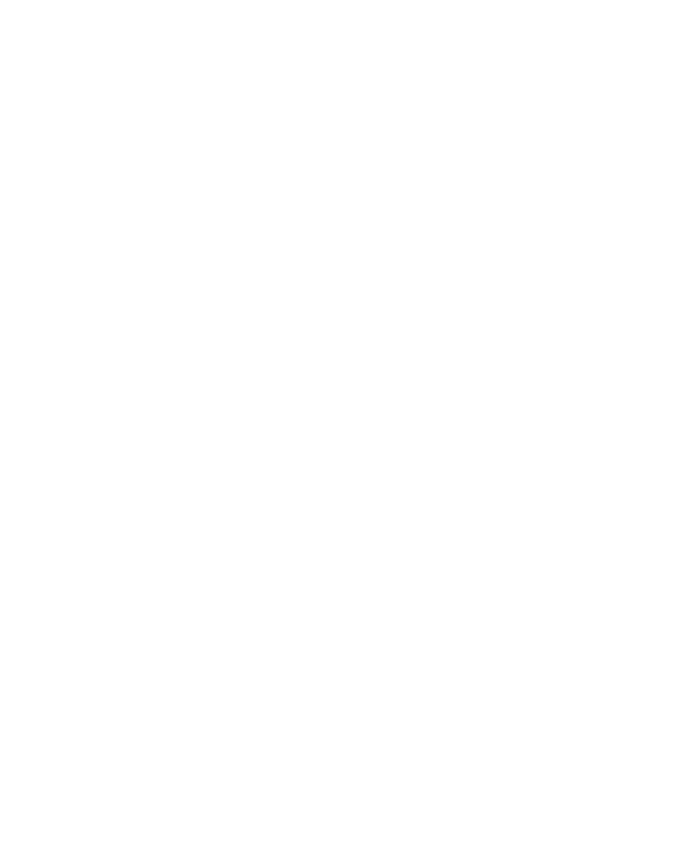
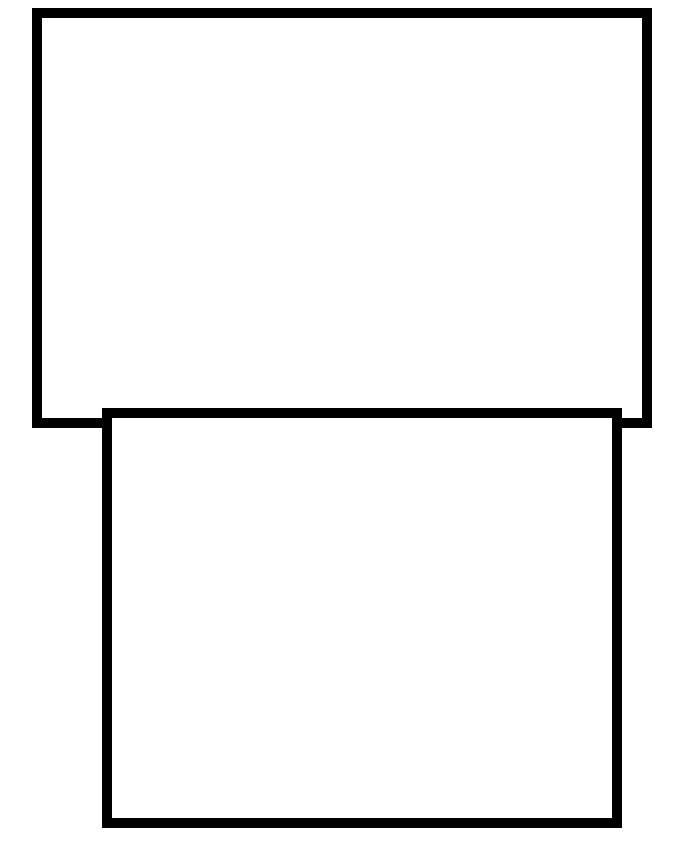
Before and after one commit to Romeo899/100dev, a plain HTML site: page class_3/css_layout_tests.html in a window 1280 px wide. Shown: the whole page, without its empty margins (298-981 px from the left). Before the commit the page ends 800 px from the top, so only its background shows below. Drawn offline with Linux system fonts and the light colour scheme.

Commit message:
Class 3 CSS layout | read CSS layout

```diff
--- a/class_3/css_layout_tests.html
+++ b/class_3/css_layout_tests.html
@@ -7,6 +7,7 @@
     <link rel="stylesheet" href="styles.css">
 </head>
 <body>
-
+    <div class="box"></div>
+    <div class="box box2"></div>
 </body>
 </html>
--- a/class_3/styles.css
+++ b/class_3/styles.css
@@ -0,0 +1,14 @@
+.box {
+    border: 10px solid black;
+    height: 400px;
+    width: 600px;
+    margin: 0 auto;
+}
+
+.box2 {
+    position: relative;
+    top: -20px;
+    left: 20px;
+    background-color: white;
+    width: 500px;
+}
```
